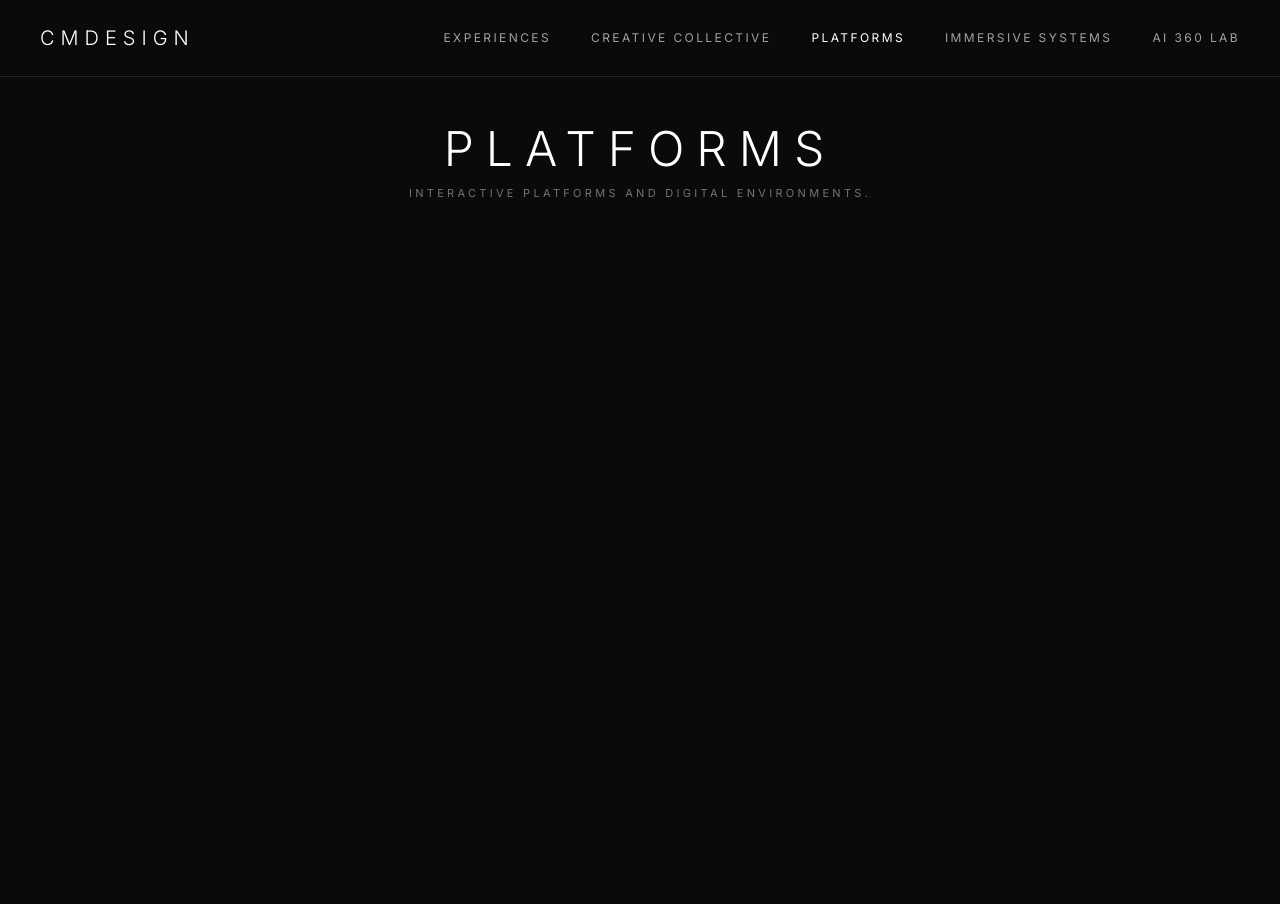
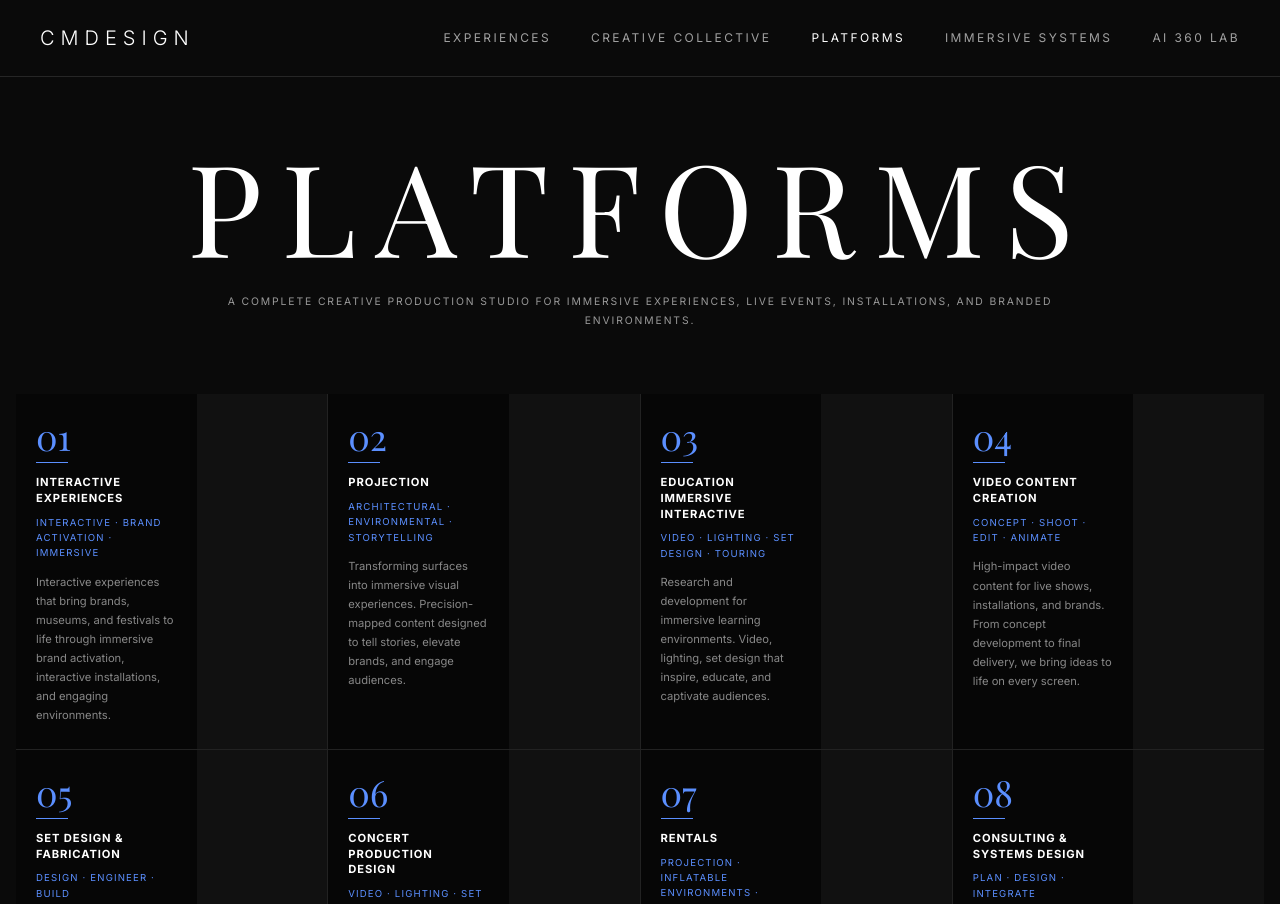
Before and after one commit to casey-byars/ColinMcQuilkin, a website built with Vite: page platforms.html in a window 1280 px wide. Shown: the top 904 px of the page. Before the commit the page ends 800 px from the top, so only its background shows below. Built offline with nearby package versions, Linux system fonts and the light colour scheme.

Commit message:
Build Platforms page with 8-card numbered grid layout

```diff
--- a/platforms.html
+++ b/platforms.html
@@ -7,7 +7,7 @@
     <title>Platforms — CMDESIGN</title>
     <link rel="preconnect" href="https://fonts.googleapis.com">
     <link rel="preconnect" href="https://fonts.gstatic.com" crossorigin>
-    <link href="https://fonts.googleapis.com/css2?family=Inter:wght@300;400;500;600;700&display=swap" rel="stylesheet">
+    <link href="https://fonts.googleapis.com/css2?family=Inter:wght@300;400;500;600;700&family=Playfair+Display:wght@400;500&display=swap" rel="stylesheet">
   </head>
   <body class="bg-neutral-950 text-white font-['Inter',sans-serif]">
     <div id="app"></div>
--- /dev/null
+++ b/src/platforms.css
@@ -0,0 +1,116 @@
+.plat-page-title {
+  font-family: 'Playfair Display', serif;
+  font-size: clamp(3.5rem, 10vw, 9rem);
+  font-weight: 400;
+  letter-spacing: 0.15em;
+  color: white;
+  line-height: 1;
+}
+
+.plat-subtitle {
+  font-size: 0.65rem;
+  letter-spacing: 0.18em;
+  color: #999;
+  text-transform: uppercase;
+  max-width: 900px;
+  margin: 0 auto;
+  line-height: 1.8;
+}
+
+.plat-grid {
+  display: grid;
+  grid-template-columns: repeat(4, 1fr);
+  gap: 1px;
+  background: #222;
+}
+
+.plat-card {
+  display: flex;
+  background: #060606;
+  min-height: 280px;
+}
+
+.plat-text {
+  flex: 1;
+  padding: 1.5rem 1.25rem;
+  display: flex;
+  flex-direction: column;
+}
+
+.plat-number {
+  font-family: 'Playfair Display', serif;
+  font-size: 2.25rem;
+  font-weight: 400;
+  color: #5b8fff;
+  line-height: 1;
+  margin-bottom: 0.5rem;
+}
+
+.plat-divider {
+  width: 2rem;
+  height: 1px;
+  background: #5b8fff;
+  margin-bottom: 0.75rem;
+}
+
+.plat-title {
+  font-size: 0.7rem;
+  font-weight: 700;
+  letter-spacing: 0.08em;
+  text-transform: uppercase;
+  color: white;
+  line-height: 1.4;
+  margin-bottom: 0.5rem;
+}
+
+.plat-tags {
+  font-size: 0.6rem;
+  letter-spacing: 0.12em;
+  text-transform: uppercase;
+  color: #5b8fff;
+  margin-bottom: 0.75rem;
+  line-height: 1.6;
+}
+
+.plat-desc {
+  font-size: 0.7rem;
+  color: #888;
+  line-height: 1.7;
+  flex: 1;
+}
+
+.plat-image {
+  width: 42%;
+  flex-shrink: 0;
+  background: #111;
+  overflow: hidden;
+  position: relative;
+}
+
+.plat-image img,
+.plat-image video {
+  width: 100%;
+  height: 100%;
+  object-fit: cover;
+  display: block;
+}
+
+@media (max-width: 1023px) {
+  .plat-grid {
+    grid-template-columns: repeat(2, 1fr);
+  }
+}
+
+@media (max-width: 600px) {
+  .plat-grid {
+    grid-template-columns: 1fr;
+  }
+
+  .plat-card {
+    min-height: 200px;
+  }
+
+  .plat-image {
+    width: 38%;
+  }
+}
--- a/src/platforms.js
+++ b/src/platforms.js
@@ -1,20 +1,70 @@
 import './style.css'
+import './platforms.css'
 import { navHTML, initPage } from './shared.js'
+
+function card(num, title, tags, desc) {
+  return `
+    <div class="plat-card">
+      <div class="plat-text">
+        <div class="plat-number">${num}</div>
+        <div class="plat-divider"></div>
+        <div class="plat-title">${title}</div>
+        <div class="plat-tags">${tags}</div>
+        <p class="plat-desc">${desc}</p>
+      </div>
+      <div class="plat-image">
+        <!-- drop image/video here -->
+      </div>
+    </div>
+  `
+}
 
 document.querySelector('#app').innerHTML = `
   ${navHTML}
 
-  <section class="text-center py-12 px-4">
-    <h1 class="text-4xl md:text-5xl tracking-[0.25em] font-extralight mb-3">
-      PLATFORMS
-    </h1>
-    <p class="text-[11px] tracking-[0.3em] text-neutral-500 uppercase">
-      Interactive Platforms and Digital Environments.
+  <section class="text-center py-16 px-4">
+    <h1 class="plat-page-title mb-6">PLATFORMS</h1>
+    <p class="plat-subtitle">
+      A complete creative production studio for immersive experiences, live events, installations, and branded environments.
     </p>
   </section>
 
-  <section class="px-4 pb-4 grid grid-cols-1 md:grid-cols-6 gap-[3px]">
-    <!-- content coming soon -->
+  <section class="px-4 pb-4">
+    <div class="plat-grid">
+
+      ${card('01', 'Interactive<br>Experiences',
+        'Interactive · Brand Activation · Immersive',
+        'Interactive experiences that bring brands, museums, and festivals to life through immersive brand activation, interactive installations, and engaging environments.')}
+
+      ${card('02', 'Projection',
+        'Architectural · Environmental · Storytelling',
+        'Transforming surfaces into immersive visual experiences. Precision-mapped content designed to tell stories, elevate brands, and engage audiences.')}
+
+      ${card('03', 'Education<br>Immersive<br>Interactive',
+        'Video · Lighting · Set Design · Touring',
+        'Research and development for immersive learning environments. Video, lighting, set design that inspire, educate, and captivate audiences.')}
+
+      ${card('04', 'Video Content<br>Creation',
+        'Concept · Shoot · Edit · Animate',
+        'High-impact video content for live shows, installations, and brands. From concept development to final delivery, we bring ideas to life on every screen.')}
+
+      ${card('05', 'Set Design &<br>Fabrication',
+        'Design · Engineer · Build',
+        'Custom set and scenic design built in-house. From concept and 3D design to fabrication and installation, we build environments that stand out.')}
+
+      ${card('06', 'Concert<br>Production<br>Design',
+        'Video · Lighting · Set Design · Touring',
+        'Full production design for touring artists and live events. Video, lighting, set design, and touring systems that create unforgettable live experiences. 25+ years on the road with top touring acts.')}
+
+      ${card('07', 'Rentals',
+        'Projection · Inflatable Environments · Lighting · Silent Disco',
+        'Modular immersive rental systems featuring projection technology, inflatable environments, lighting, and silent disco experiences.')}
+
+      ${card('08', 'Consulting &<br>Systems Design',
+        'Plan · Design · Integrate',
+        'From initial concept to system integration, we help plan and design solutions that deliver results. Technical expertise. Creative vision.')}
+
+    </div>
   </section>
 `
 
```
